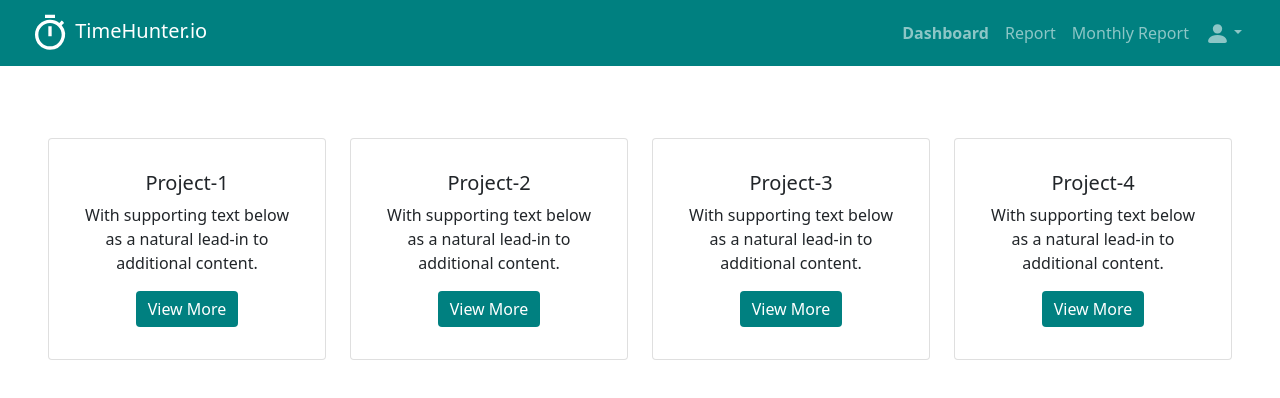
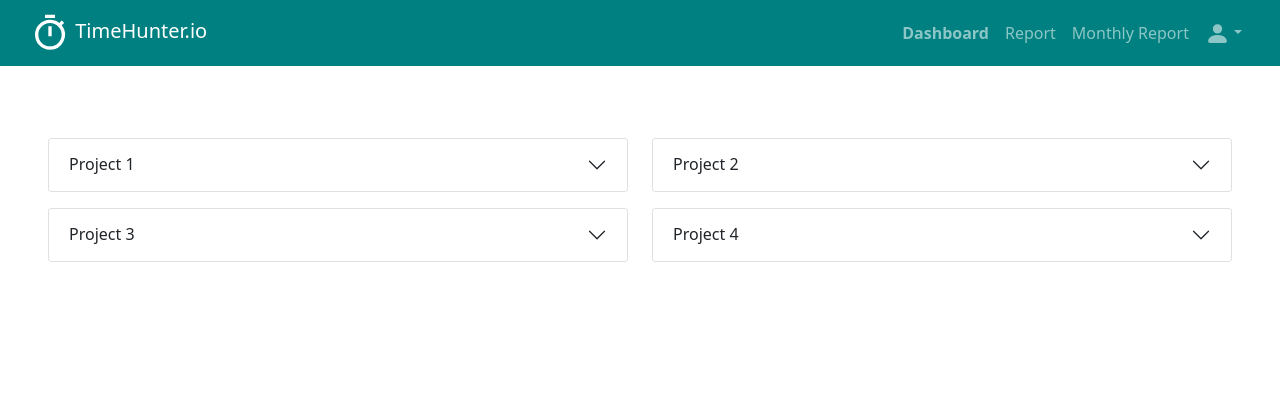
Before and after one commit to KishoreBarik/Interns2021_Team4, a React (Create React App) app in the folder UI/: page /user/dashboard in a window 1280 px wide. Shown: the top 398 px of the page. Built offline with nearby package versions, Linux system fonts and the light colour scheme.

Commit message:
Updated Dashboard.js

```diff
--- a/UI/src/components/Dashboard.js
+++ b/UI/src/components/Dashboard.js
@@ -1,11 +1,20 @@
 import React, { Component } from "react";
-
-import { Link } from "react-router-dom";
+import { Accordion } from "react-bootstrap";
 import "../../node_modules/bootstrap/dist/css/bootstrap.min.css";
 import "./Dashboard.css";
 import NavBar from "./NavBar";
 
 class Dashboard extends Component {
+  onClickAddTask() {
+    let tasksContainerEl = document.getElementById("tasksContainer");
+    let task = document.createElement("div");
+    task.classList.add("task");
+    tasksContainerEl.appendChild(task);
+
+    let taskDetails = document.createElement("input");
+    taskDetails.classList.add("p-2 m-2");
+    task.appendChild(taskDetails);
+  }
   render() {
     return (
       <div>
@@ -18,61 +27,59 @@ class Dashboard extends Component {
         />
         <div class="m-5">
           <div class="row">
-            <div class="col-sm-3 projects-container">
-              <div class="card p-3">
-                <div class="card-body">
-                  <h5 class="card-title">Project-1</h5>
-                  <p class="card-text">
-                    With supporting text below as a natural lead-in to
-                    additional content.
-                  </p>
-                  <Link to="/project1" class="btn btn-primary">
-                    View More
-                  </Link>
-                </div>
-              </div>
+            <div class="col-sm-6">
+              <Accordion className="mb-3">
+                <Accordion.Item eventKey="0">
+                  <Accordion.Header>Project 1</Accordion.Header>
+                  <Accordion.Body>
+                    <div className="d-flex flex-row justify-content-end">
+                      <button className="btn btn-primary">+ Add Task</button>
+                    </div>
+                    <div id="tasksContainer"></div>
+                  </Accordion.Body>
+                </Accordion.Item>
+              </Accordion>
             </div>
-            <div class="col-sm-3">
-              <div class="card p-3">
-                <div class="card-body">
-                  <h5 class="card-title">Project-2</h5>
-                  <p class="card-text">
-                    With supporting text below as a natural lead-in to
-                    additional content.
-                  </p>
-                  <Link to="" class="btn btn-primary">
-                    View More
-                  </Link>
-                </div>
-              </div>
+            <div class="col-sm-6">
+              <Accordion className="mb-3">
+                <Accordion.Item eventKey="1">
+                  <Accordion.Header>Project 2</Accordion.Header>
+                  <Accordion.Body>
+                    <div className="d-flex flex-row justify-content-end">
+                      <button className="btn btn-primary">+ Add Task</button>
+                    </div>
+                  </Accordion.Body>
+                </Accordion.Item>
+              </Accordion>
             </div>
-            <div class="col-sm-3">
-              <div class="card p-3">
-                <div class="card-body">
-                  <h5 class="card-title">Project-3</h5>
-                  <p class="card-text">
-                    With supporting text below as a natural lead-in to
-                    additional content.
-                  </p>
-                  <Link to="" class="btn btn-primary">
-                    View More
-                  </Link>
-                </div>
-              </div>
+            <div class="col-sm-6">
+              <Accordion className="mb-3">
+                <Accordion.Item eventKey="2">
+                  <Accordion.Header>Project 3</Accordion.Header>
+                  <Accordion.Body>
+                    <div className="d-flex flex-row justify-content-end">
+                      <button className="btn btn-primary">+ Add Task</button>
+                    </div>
+                  </Accordion.Body>
+                </Accordion.Item>
+              </Accordion>
             </div>
-            <div class="col-sm-3">
-              <div class="card p-3">
-                <div class="card-body">
-                  <h5 class="card-title">Project-4</h5>
-                  <p class="card-text">
-                    With supporting text below as a natural lead-in to
-                    additional content.
-                  </p>
-                  <Link to="" class="btn btn-primary">
-                    View More
-                  </Link>
-                </div>
-              </div>
+            <div class="col-sm-6">
+              <Accordion className="mb-3">
+                <Accordion.Item eventKey="3">
+                  <Accordion.Header>Project 4</Accordion.Header>
+                  <Accordion.Body>
+                    <div className="d-flex flex-row justify-content-end">
+                      <button
+                        className="btn btn-primary"
+                        onClick={this.onClickAddTask}
+                      >
+                        + Add Task
+                      </button>
+                    </div>
+                  </Accordion.Body>
+                </Accordion.Item>
+              </Accordion>
             </div>
           </div>
         </div>
--- a/UI/src/components/LoginPage.js
+++ b/UI/src/components/LoginPage.js
@@ -86,7 +86,7 @@ class LoginPage extends Component {
                     type="text"
                     placeholder="Username"
                     className="name input-class"
-                    name="username"
+                    name="user-name"
                     value={this.state.input.username}
                     onChange={this.handleChange}
                     required
--- a/UI/src/components/NavBar.js
+++ b/UI/src/components/NavBar.js
@@ -30,7 +30,7 @@ function NavBar(props) {
                 <Nav.Link href="/Reports">{props.navElement1}</Nav.Link>
               </Nav>
               <Nav className="mr-auto">
-                <Nav.Link href="/user/dashboard">{props.navElement2}</Nav.Link>
+                <Nav.Link href="">{props.navElement2}</Nav.Link>
               </Nav>
               <Nav className="mr-auto">
                 <NavDropdown
@@ -38,7 +38,9 @@ function NavBar(props) {
                   id="collasible-nav-dropdown"
                   className="userprofile-container"
                 >
-                  <NavDropdown.Item href="/viewprofile">View Profile</NavDropdown.Item>
+                  <NavDropdown.Item href="/viewprofile">
+                    View Profile
+                  </NavDropdown.Item>
                   <NavDropdown.Item href="/changepassword">
                     Change Password
                   </NavDropdown.Item>
```
